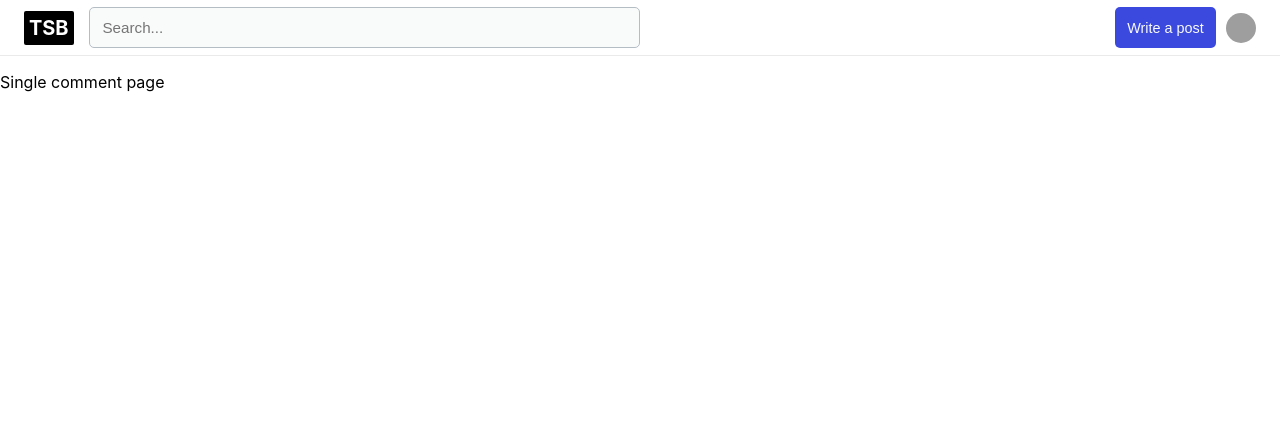
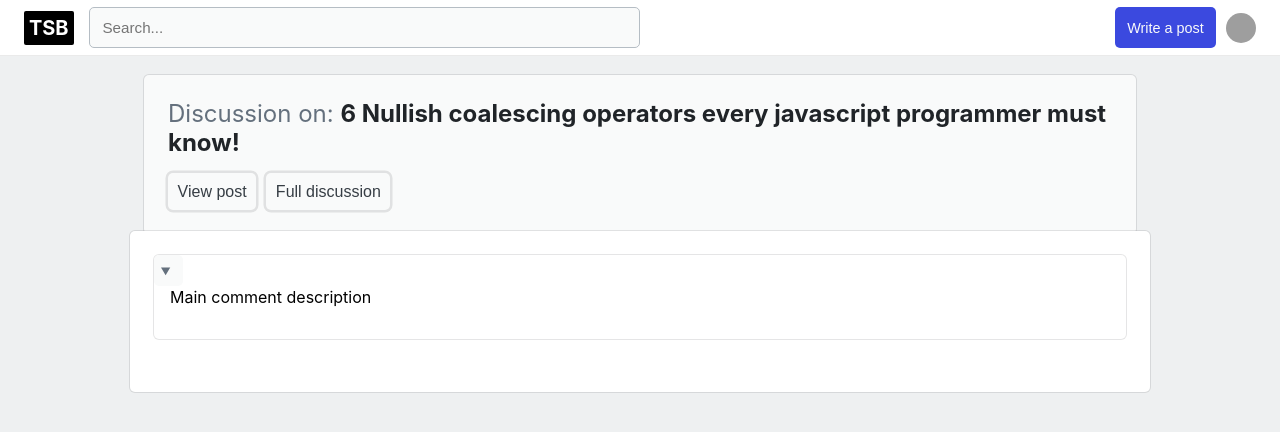
Before and after one commit to kwadoskii/TSB, a Next.js app: page /1/comment/1 in a window 1280 px wide. Shown: the top 432 px of the page. Built offline with nearby package versions, Linux system fonts and the light colour scheme; grey boxes are pictures that could not be loaded; a small style sheet from the web is missing.

Commit message:
Started working on Comments Components

```diff
--- a/components/Card.jsx
+++ b/components/Card.jsx
@@ -1,9 +1,9 @@
 import React from "react";
 import styled from "styled-components";
 
-export default function Card({ children, headerColor, header }) {
+export default function Card({ children, headerColor, header, style }) {
   return (
-    <Container>
+    <Container style={{ ...style }}>
       {header && (
         <Header color={headerColor}>
           <h3>{header}</h3>
--- /dev/null
+++ b/components/Comment.jsx
@@ -0,0 +1,53 @@
+import React, { useState } from "react";
+import { TrendingUp } from "react-feather";
+import styled, { css } from "styled-components";
+
+import Card from "./Card";
+
+export default function Comment() {
+  const [isOpen, setIsOpen] = useState(true);
+
+  return (
+    <Card style={{ marginTop: "-32px" }}>
+      <Details isOpen={isOpen} open>
+        <Summary
+          onClick={() => {
+            setIsOpen(!isOpen);
+          }}
+        >
+          <span>{!isOpen && "Austin Ofor + 1 replies"}</span>
+        </Summary>
+        <div>
+          <Card style={{ padding: "1em" }}>
+            <p>Main comment description</p>
+          </Card>
+        </div>
+        {/* <details>
+          <summary>Secondary comment</summary>
+          <div>Secondary comment description</div>
+        </details> */}
+      </Details>
+    </Card>
+  );
+}
+
+const Details = styled.details`
+  position: relative;
+
+  ${({ isOpen }) =>
+    isOpen &&
+    css`
+      & summary {
+       position: absolute;
+    `}
+`;
+
+const Summary = styled.summary`
+  cursor: pointer;
+  color: #64707d;
+  font-style: italic;
+  font-size: 0.875em;
+  background: #f9fafa;
+  padding: 0.5em;
+  border-radius: 5px;
+`;
--- a/pages/[profile]/comment/[id].jsx
+++ b/pages/[profile]/comment/[id].jsx
@@ -1,14 +1,102 @@
+import Link from "next/link";
 import React from "react";
+import styled from "styled-components";
 
+import Card from "../../../components/Card";
+import Comment from "../../../components/Comment";
 import Navbar from "../../../components/Navbar";
 import Title from "../../../components/Title";
 
 export default function comment() {
   return (
     <>
-      <Title title={"Comment"} />
+      <Title title={"Comment"} /> {/* Get the title from the actual comment */}
       <Navbar />
-      <p>Single comment page</p>
+      <Container>
+        <CommentHolder>
+          <Card style={{ background: "#f9fafa" }}>
+            <h1>
+              <span>Discussion on: </span>6 Nullish coalescing operators every javascript
+              programmer must know!
+            </h1>
+            <SectionHolder>
+              <Link passHref href="/kwadoskii/i-love-javascript">
+                <a>
+                  <TransparentButton>View post</TransparentButton>
+                </a>
+              </Link>
+              <Link passHref href="/kwadoskii/i-love-javascript#comments">
+                <a>
+                  <TransparentButton>Full discussion</TransparentButton>
+                </a>
+              </Link>
+            </SectionHolder>
+          </Card>
+        </CommentHolder>
+
+        <Main>
+          <Comment />
+        </Main>
+      </Container>
     </>
   );
 }
+
+const Container = styled.div`
+  min-height: calc(100vh - 56px);
+  background-color: #eef0f1;
+  padding: 0.3em 0em;
+  width: 100%;
+`;
+
+const CommentHolder = styled.div`
+  width: 90%;
+  max-width: 992px;
+  min-width: 300px;
+  margin: 0.9em auto 0;
+
+  h1 {
+    margin: 0;
+    font-size: 1.5em;
+    color: #202428;
+
+    span {
+      color: #64707d;
+      font-weight: 400;
+    }
+  }
+`;
+
+const SectionHolder = styled.div`
+  display: flex;
+  flex-flow: row wrap;
+  gap: 10px;
+  margin-top: 1em;
+`;
+
+const TransparentButton = styled.button`
+  padding: 0.6em;
+  border: none;
+  outline: none;
+  border-radius: 5px;
+  background: transparent;
+  font-weight: 500;
+  box-shadow: 0 0 0 2.5px rgb(8 9 10 / 10%);
+  font-size: 1em;
+  cursor: pointer;
+  color: #363d44;
+  transition: 0.3s;
+
+  :hover {
+    background: rgb(0 0 0 / 4%);
+    color: #08090a;
+    box-shadow: 0 0 0 2.5px rgb(8 9 10 / 20%);
+    border-color: #99a3ad;
+  }
+`;
+
+const Main = styled.section`
+  width: 98%;
+  max-width: 1020px;
+  margin: 0 auto;
+`;
--- a/pages/settings/index.jsx
+++ b/pages/settings/index.jsx
@@ -156,13 +156,14 @@ const NavContainer = styled.nav`
   flex: 1.3;
   display: flex;
   flex-flow: column;
-  /* min-width: 220px; */
+  min-width: 220px;
   /* min-width: fit-content; */
 `;
 
 const NavLink = styled.a`
   padding: 9px;
   display: flex;
+  flex: 1;
   align-items: center;
   cursor: pointer;
   border-radius: 5px;
```
Also changed, not shown: pages/[profile]/[post].jsx (+22 -1 lines), pages/settings/profile.jsx (+8 -188 lines).
